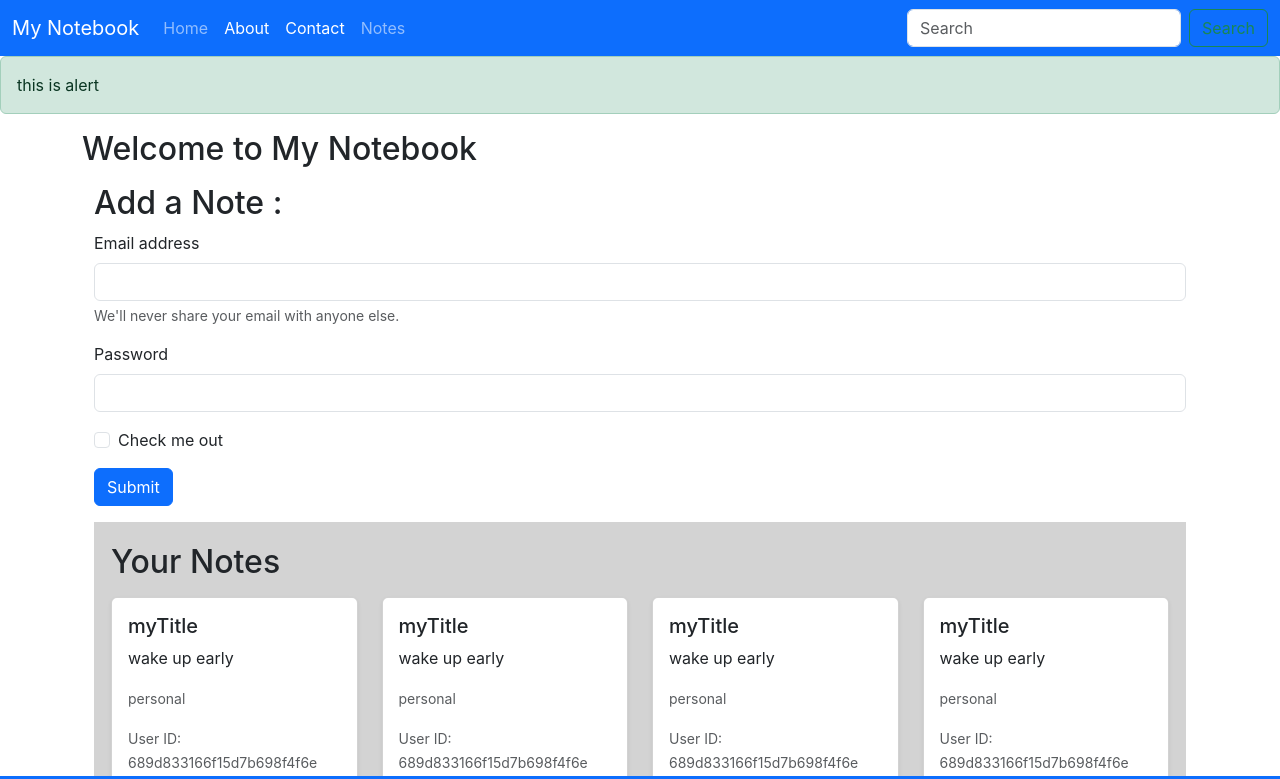
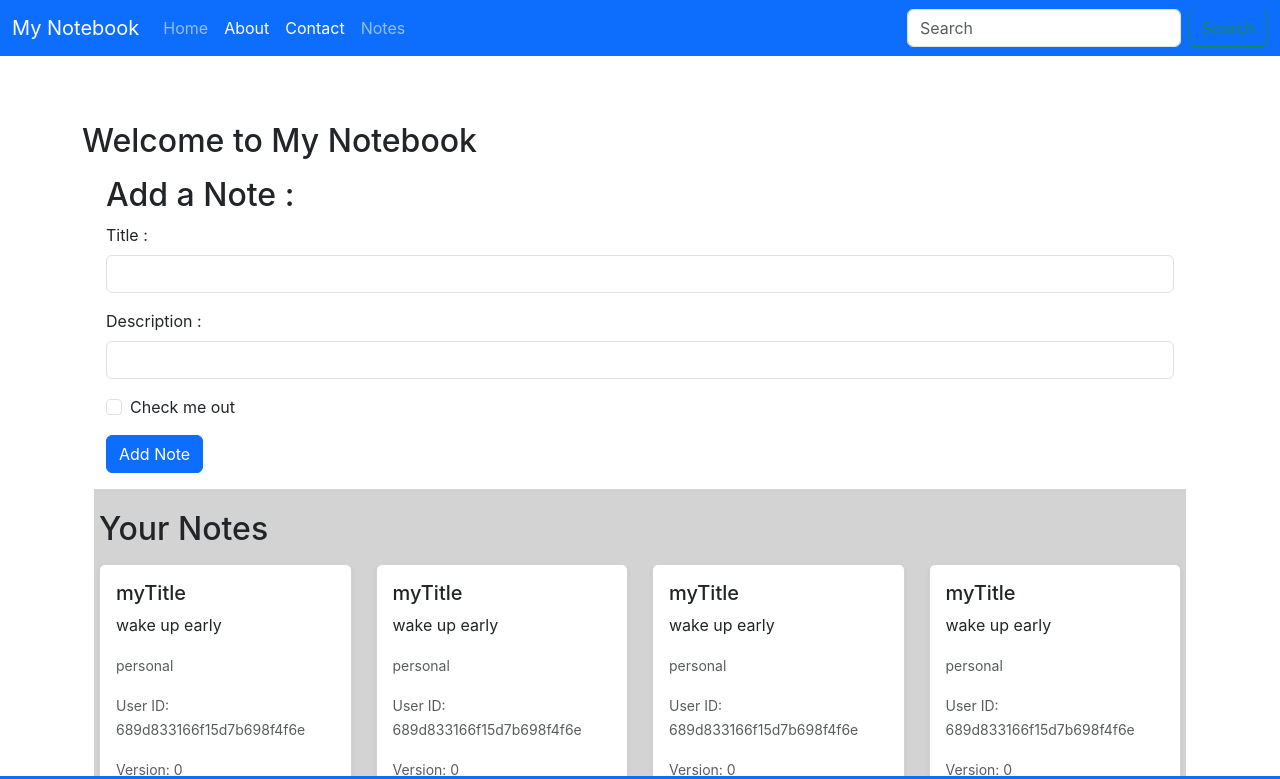
Before and after one commit to Roshan18172/mynotebook, a React (Create React App) app: page /home in a window 1280 px wide. Shown: the top 779 px of the page. Built offline with nearby package versions, Linux system fonts and the light colour scheme.

Commit message:
adding deleting notes
adding and delete note and create some extra components to perform operation

```diff
--- a/src/App.js
+++ b/src/App.js
@@ -1,5 +1,5 @@
 import './App.css';
-import React from 'react';
+import React, { useState } from 'react';
 import Home from './components/Home';
 import About from './components/About';
 import NavBar from './components/NavBar';
@@ -10,16 +10,27 @@ import Alert from './components/Alert';
 
 
 function App() {
+  const [alert, setAlert] = useState(null);
+  // This function sets an alert message
+  const showAlert = (message, type) => {
+    setAlert({
+      msg: message,
+      type: type
+    });
+    setTimeout(() => {
+      setAlert(null);
+    }, 2000);
+  };
   return (
     <>
       <NoteState>
         <Router>
           <NavBar />
-        <Alert msg="this is alert" />
+          <Alert alert={alert} />
           <div className="container my-3">
             <Routes>
-          <Route path="/home" exact element={<Home/>} />
-          <Route path="/about" element={<About/>} />
+              <Route path="/home" exact element={<Home showAlert={showAlert} />} />
+              <Route path="/about" element={<About />} />
             </Routes>
           </div>
         </Router>
--- /dev/null
+++ b/src/components/AddNote.js
@@ -0,0 +1,41 @@
+import React,{useContext, useState} from 'react'
+import NoteContext from '../context/noteContext'
+
+const AddNote = () => {
+    const context = useContext(NoteContext);
+    const { addNote } = context;
+      const [note, setNote] = useState({title: "", description: "", tag: "default"})
+
+    const handleAddNote = (e)=>{
+        e.preventDefault();
+        addNote(note.title, note.description, note.tag);
+    }
+
+    const onChange = (e)=>{
+        setNote({...note, [e.target.name]: e.target.value})
+    }
+    return (
+        <div>
+            <div className='container my-3'>
+                <h2>Add a Note : </h2>
+                <form>
+                    <div className="mb-3">
+                        <label htmlFor="title" className="form-label">Title :</label>
+                        <input type="text" className="form-control" id="title" name="title" aria-describedby="emailHelp" onChange={onChange} />
+                    </div>
+                    <div className="mb-3">
+                        <label htmlFor="description" className="form-label">Description :</label>
+                        <input type="text" className="form-control" id="description" name='description' onChange={onChange} />
+                    </div>
+                    <div className="mb-3 form-check">
+                        <input type="checkbox" className="form-check-input" id="exampleCheck1" />
+                        <label className="form-check-label" htmlFor="exampleCheck1">Check me out</label>
+                    </div>
+                    <button type="submit" className="btn btn-primary" onClick={handleAddNote}>Add Note</button>
+                </form>
+            </div>
+        </div>
+    )
+}
+
+export default AddNote
--- a/src/components/Alert.js
+++ b/src/components/Alert.js
@@ -1,14 +1,15 @@
-import React from 'react'
-
-const Alert = (props) => {
-    return (
-        <div>
-            <div className="alert alert-success" role="alert">
-                {props.msg}
-            </div>
-
+function Alert(props){
+    const Capitalize = (word) => {
+        const lower = word.toLowerCase();
+        return lower.charAt(0).toUpperCase() + lower.slice(1);
+    };
+    return(
+        <div style={{height: '50px'}}>
+        {props.alert && <div className={`alert alert-${props.alert.type} alert-dismissible fade show`} role="alert">
+            <strong>{Capitalize(props.alert.type)} </strong> {props.alert.msg}
+        </div>}
         </div>
-    )
+    );
 }
-
-export default Alert
+export default Alert;
+// This component displays an alert message that can be dismissed by the user.
--- a/src/components/Home.js
+++ b/src/components/Home.js
@@ -1,30 +1,11 @@
 import React from 'react'
 import Notes from './Notes';
-
 
 function Home() {
   return (
     <div>
       <h2>Welcome to My Notebook</h2>
-      <div className='container my-3'>
-        <h2>Add a Note : </h2>
-        <form>
-          <div className="mb-3">
-            <label htmlFor="exampleInputEmail1" className="form-label">Email address</label>
-            <input type="email" className="form-control" id="exampleInputEmail1" aria-describedby="emailHelp" />
-            <div id="emailHelp" className="form-text">We'll never share your email with anyone else.</div>
-          </div>
-          <div className="mb-3">
-            <label htmlFor="exampleInputPassword1" className="form-label">Password</label>
-            <input type="password" className="form-control" id="exampleInputPassword1" />
-          </div>
-          <div className="mb-3 form-check">
-            <input type="checkbox" className="form-check-input" id="exampleCheck1" />
-            <label className="form-check-label" htmlFor="exampleCheck1">Check me out</label>
-          </div>
-          <button type="submit" className="btn btn-primary">Submit</button>
-        </form>
-        <div className="container my-3" style={{backgroundColor: "lightgrey", padding: "5px"}}>
+        <div className="container my-3" >
         <Notes />
         </div>
         {/* <div className="container">
@@ -41,7 +22,6 @@ function Home() {
             </div>
           </div> */}
       </div>
-    </div >
   )
 }
 
--- a/src/components/NoteItem.js
+++ b/src/components/NoteItem.js
@@ -1,10 +1,16 @@
-import React from 'react'
-
+import React,{useContext, useState} from 'react'
+import NoteContext from '../context/noteContext'
 const NoteItem = (props) => {
     // This component will display individual note items
     // It will receive note data as props and render the note details
     // For now, we will leave it empty and implement it later
+    const context = useContext(NoteContext);
+    const { deleteNote } = context;
     const { note } = props;
+    const handleDelete=()=>{
+        deleteNote(note._id)
+        // props.showAlert("Note Deleted","Success")
+    }
     return (
         <div className="card h-100 shadow-sm">
             <div className="card-body">
@@ -16,11 +22,10 @@ const NoteItem = (props) => {
                 <p className="card-text"><small className="text-muted">Created At: {new Date(note.createdAt).toLocaleString()}</small></p>
                 <p className="card-text"><small className="text-muted">ID: {note._id}</small></p>
                 <p className="card-text"><small className="text-muted">{new Date(note.createdAt).toLocaleDateString()}</small></p>
-                <button className="btn btn-primary my-2 mx-1">Edit Note <i className="bi bi-pencil-square "></i></button>
-                <button className="btn btn-danger my-2 mx-1">Delete Note <i className="bi bi-trash "></i></button>
+                <button className="btn btn-primary my-2 mx-1" >Edit Note <i className="bi bi-pencil-square "></i></button>
+                <button className="btn btn-danger my-2 mx-1" onClick={handleDelete}>Delete Note <i className="bi bi-trash "></i></button>
             </div>
         </div>
-
     )
 }
 
--- a/src/components/Notes.js
+++ b/src/components/Notes.js
@@ -1,12 +1,15 @@
 import React, { useContext } from 'react'
 import NoteContext from '../context/noteContext';
 import NoteItem from './NoteItem';
+import AddNote from './AddNote';
 
 const Notes = () => {
-    const a = useContext(NoteContext);
-    const { notes, setNotes } = a;
+    const context = useContext(NoteContext);
+    const { notes, addNote } = context;
     return (
-        <div className="container my-3">
+        <>
+            <AddNote />
+            <div className="container my-3" style={{backgroundColor: "lightgrey", padding: "5px"}}>
                 <h2 className='my-3'>Your Notes</h2>
                 {notes.length === 0 && 'No notes to display'}
                 <div className="row">
@@ -17,7 +20,7 @@ const Notes = () => {
                     ))}
                 </div>
             </div>
-
+        </>
     )
 }
 
--- a/src/context/NoteState.js
+++ b/src/context/NoteState.js
@@ -60,8 +60,37 @@ const NoteState = (props) => {
   ];
 
   const [notes, setNotes] = useState(notesInitial);
+
+  //Add a note
+    const addNote = (title, description, tag)=>{
+        // TODO: API Call
+        console.log("Adding a new note")
+        const note = {
+          "_id": "61322f119553781a8ca8d0e08",
+          "user": "6131dc5e3e4037cd4734a0664",
+          "title": title,
+          "description": description,
+          "tag": tag,
+          "date": "2021-09-03T14:20:09.668Z",
+          "__v": 0
+        };
+        setNotes(notes.concat(note))
+      }
+  //Delete a note
+  const deleteNote = (_id) => {
+    console.log("deleting note with id"+_id)
+    const newNote= notes.filter((note)=>{return note._id !==_id})
+    setNotes(newNote)
+  }
+
+
+  //Edit a note
+  const editNote = (_id,title,description,tag) => {
+
+  }
+
   return (
-    <NoteContext.Provider value={{notes, setNotes}}>
+    <NoteContext.Provider value={{ notes,addNote,deleteNote,editNote}}>
       {props.children}
     </NoteContext.Provider>
   );
```
Lines whose indentation alone changed are shown as unchanged.
